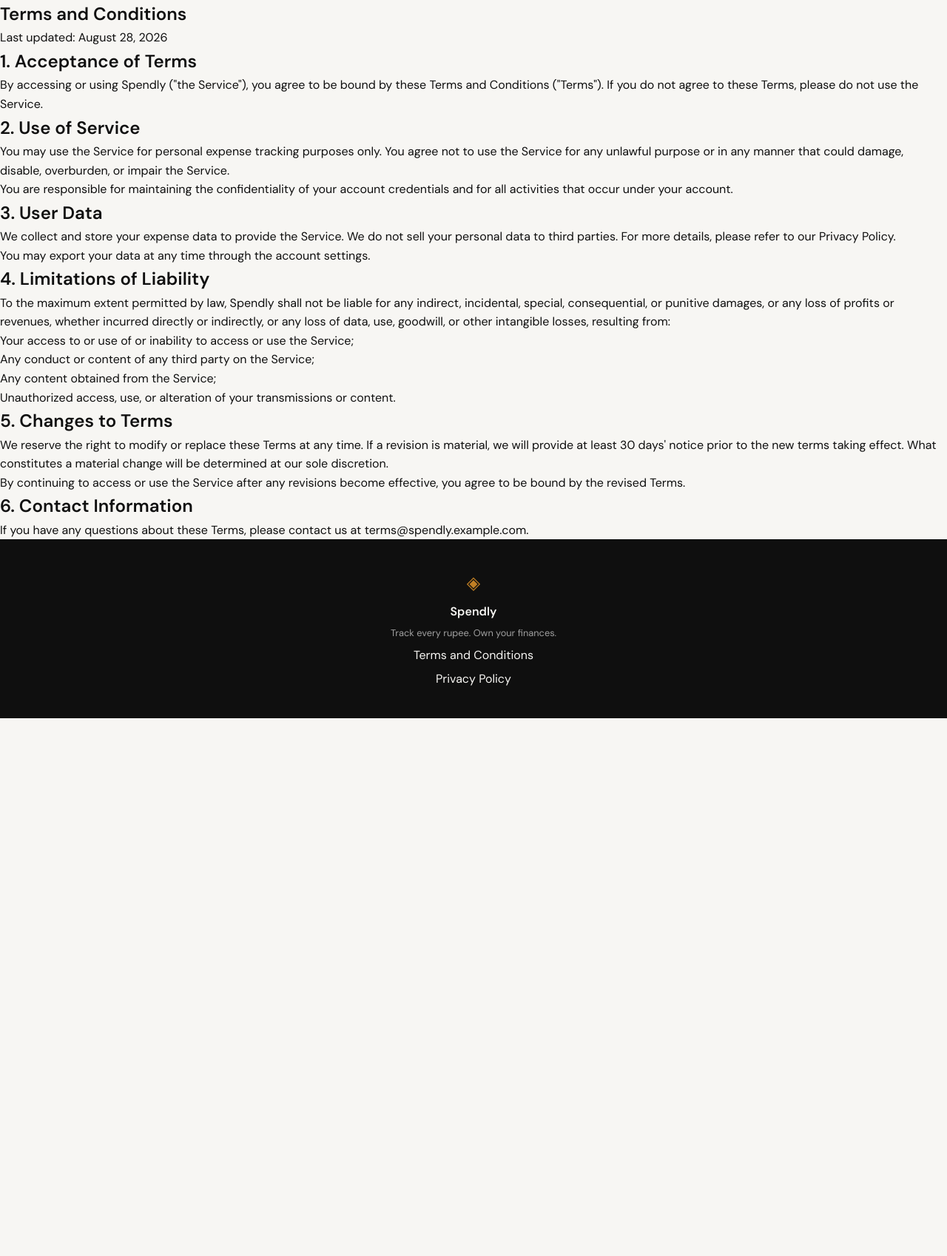
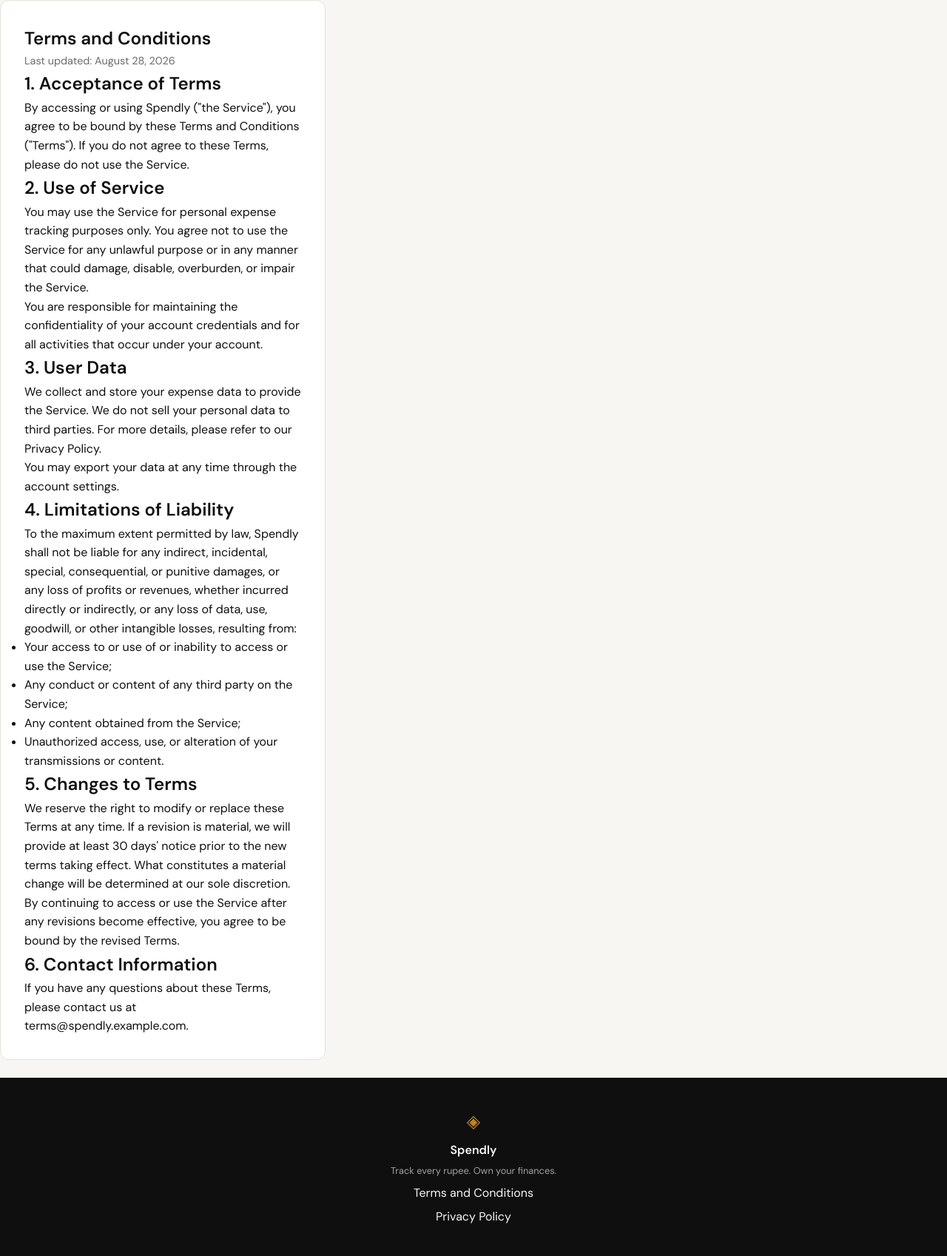
Before and after one commit to Monika-Sharma-ai/spendly, a Flask app: page /terms in a window 1280 px wide. Shown: the part 61-1759 px from the top of the page at 74% size. Before the commit the page ends 1032 px from the top, so only its background shows below. Run offline with Flask 3, Linux system fonts and the light colour scheme.

Commit message:
style: update terms page to match website theme

```diff
--- a/templates/terms.html
+++ b/templates/terms.html
@@ -3,10 +3,12 @@
 {% block title %}Spendly — Terms and Conditions{% endblock %}
 
 {% block content %}
-<section class="terms">
+<section class="terms-section">
     <div class="terms-inner">
+        <div class="auth-container">
+            <div class="auth-card">
                 <h1>Terms and Conditions</h1>
-        <p>Last updated: August 28, 2026</p>
+                <p class="auth-subtitle">Last updated: August 28, 2026</p>
 
                 <h2>1. Acceptance of Terms</h2>
                 <p>By accessing or using Spendly ("the Service"), you agree to be bound by these Terms and Conditions ("Terms"). If you do not agree to these Terms, please do not use the Service.</p>
@@ -35,5 +37,7 @@
                 <h2>6. Contact Information</h2>
                 <p>If you have any questions about these Terms, please contact us at <a href="mailto:terms@spendly.example.com">terms@spendly.example.com</a>.</p>
             </div>
+        </div>
+    </div>
 </section>
 {% endblock %}
```
Lines whose indentation alone changed are shown as unchanged.
